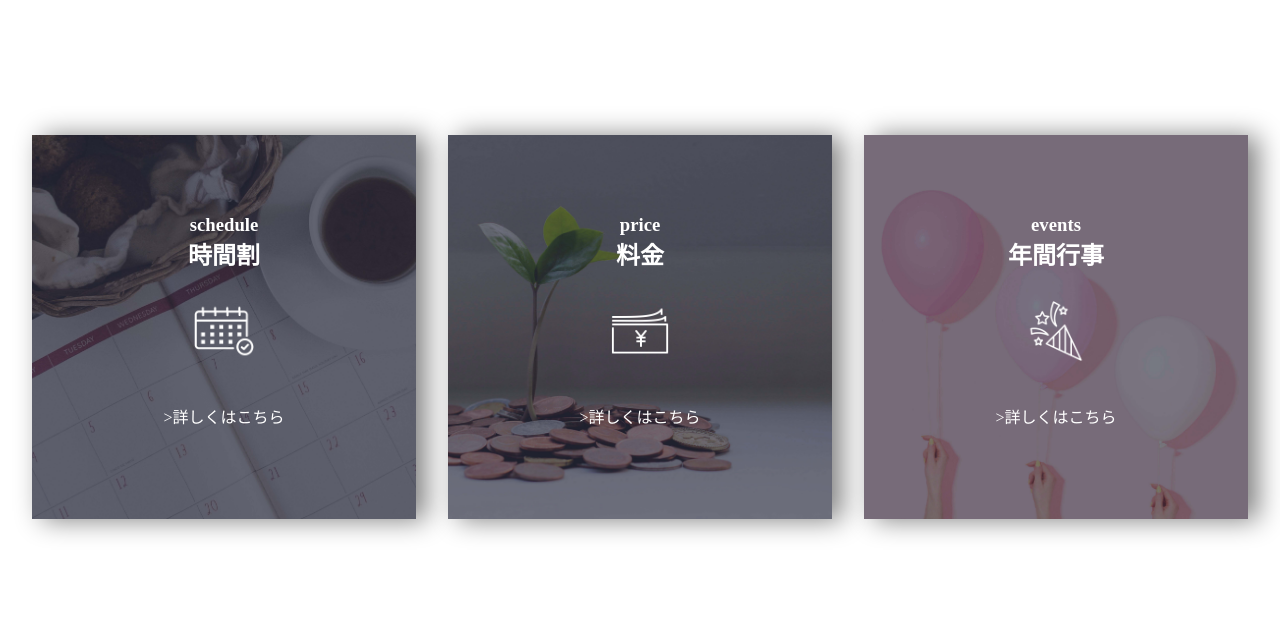
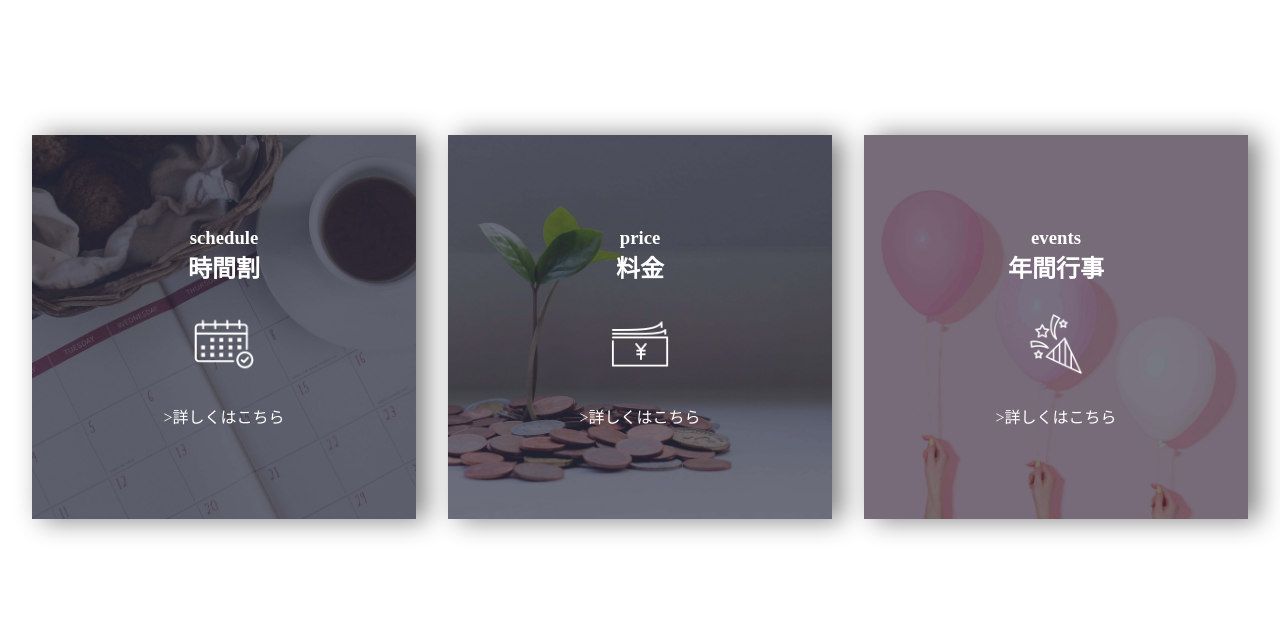
Before and after one commit to Queenshiba/Futaba, a website: page dist/index.html in a window 1280 px wide. Shown: the part 1520-2152 px from the top of the page. Drawn offline with nearby package versions, Linux system fonts and the light colour scheme; some packages are replaced by stand-ins of ours; a web font is replaced by a local one.

Commit message:
updated boxes links

```diff
--- a/dist/index.html
+++ b/dist/index.html
@@ -144,35 +144,38 @@
 
     <div id="wrap-3boxes">
 
-        <div class="box" id="box1" href="./schedule.html">
-            <div class="title-wrap">
+        <div class="box" id="box1">
+            <a href="/dist/schedule.html">
                 <h3>schedule</h3>
                 <h2 class="title-inbox">時間割</h2>
                 <img src="./img/icon-schedule.png" loading="lazy" alt="" srcset="">
-            </div>
-            <div class="detail-btn"><a href="/dist/schedule.html">>詳しくはこちら</a></div>
+                <p>>詳しくはこちら</p>
+            </a>
+
         </div>
 
 
 
         <div class="box" id="box2">
-            <div class="title-wrap">
+            <a href="/dist/price.html">
                 <h3>price</h3>
                 <h2 class="title-inbox">料金</h2>
                 <img src="./img/icon-price.png" alt="" srcset="">
-            </div>
-            <div class="detail-btn"><a href="/dist/price.html">>詳しくはこちら</a></div>
+
+                <p>>詳しくはこちら</p>
+            </a>
         </div>
 
 
 
         <div class="box" id="box3">
-            <div class="title-wrap">
+            <a href="/dist/events.html">
                 <h3>events</h3>
                 <h2 class="title-inbox">年間行事</h2>
                 <img src="./img/icon-event.png" alt="" srcset="">
-            </div>
-            <div class="detail-btn"><a href="/dist/events.html">>詳しくはこちら</a></div>
+
+                <p>>詳しくはこちら</p>
+            </a>
         </div>
 
     </div>
--- a/dist/style.css
+++ b/dist/style.css
@@ -419,6 +419,10 @@ a {
     box-shadow: 10px 1px 25px gray;
     color: white;
     margin: 10% 0;
+    display: flex;
+    flex-direction: column;
+    justify-content: center;
+    align-items: center;
 }
 
 .box:hover {
@@ -428,9 +432,18 @@ a {
 .detail-btn {
     height: 50px;
 }
-
+.box img {
+    height: 60px;
+    padding: 30px;
+}
 .box a {
     color: white;
+    width: 100%;
+    height: 100%;
+    display: flex;
+    flex-direction: column;
+    justify-content: center;
+    align-items: center;
 }
 
 #box1 {
@@ -460,17 +473,8 @@ a {
     margin-bottom: 10%;
 }
 
-.title-wrap {
-    display: flex;
-    flex-direction: column;
-    justify-content: center;
-    align-items: center;
-}
 
-.title-wrap img {
-    height: 60px;
-    padding: 30px;
-}
+
 
 .detail-btn {
     display: flex;
```
